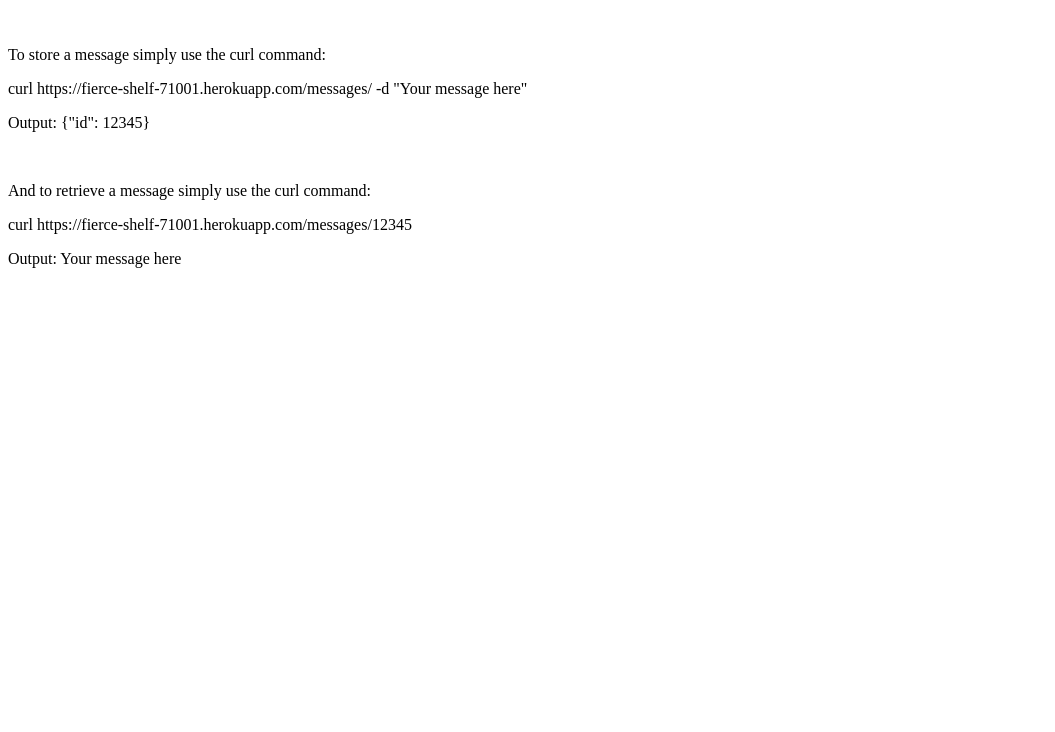
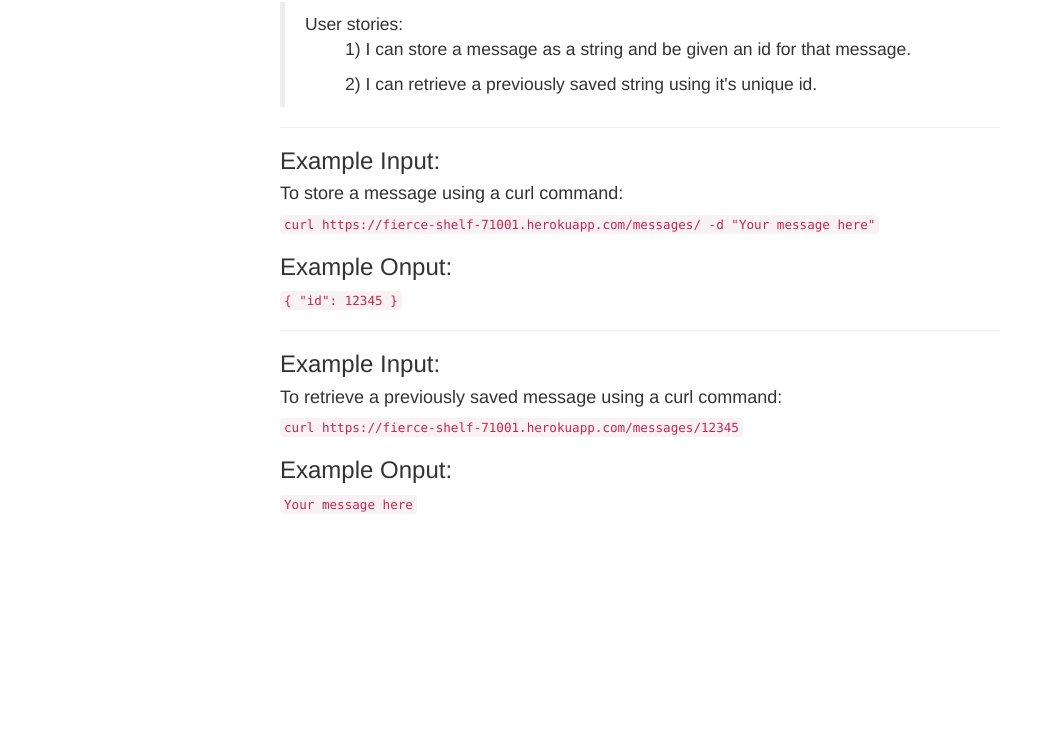
Before and after one commit to AndrewRMorgan/message-service, a plain HTML site: page static/index.html in a window 1280 px wide. Shown: the part 68-800 px from the top of the page, without its empty margins (0-1055 px from the left). Drawn offline with nearby package versions, Linux system fonts and the light colour scheme.

Commit message:
add main.css file and update index.html file

```diff
--- /dev/null
+++ b/static/css/main.css
@@ -0,0 +1,16 @@
+@media (min-width: 992px) {
+  .container {
+    width: 970px;
+  }
+}
+@media (min-width: 768px) {
+  .container {
+    width: 750px;
+  }
+}
+.container {
+    padding-right: 15px;
+    padding-left: 15px;
+    margin-right: auto;
+    margin-left: auto;
+}
--- a/static/index.html
+++ b/static/index.html
@@ -1,19 +1,35 @@
 <!DOCTYPE html>
 <html>
 <head>
-<title>Message Service</title>
+  <meta charset="UTF-8">
+  <title>Message Storage Microservice</title>
+  <meta http-equiv="X-UA-Compatible" content="IE=edge,chrome=1">
+  <meta name="description" content="Message Storage Microservice">
+  <meta name="author" content="AndrewRMorgan">
+  <meta name="viewport" content="width=device-width, initial-scale=1.0">
+  <link rel="stylesheet" href="https://maxcdn.bootstrapcdn.com/bootstrap/3.3.6/css/bootstrap.min.css">
+  <link rel="stylesheet" href="css/main.css">
 </head>
 <body>
-  <div>
-    <h1>Thanks for visiting Andy's Message Service</h1>
-    <br />
-    <p>To store a message simply use the curl command:</p>
-    <p>curl https://fierce-shelf-71001.herokuapp.com/messages/ -d "Your message here"</p>
-    <p>Output: {"id": 12345}</p>
-    <br />
-    <p>And to retrieve a message simply use the curl command:</p>
-    <p>curl https://fierce-shelf-71001.herokuapp.com/messages/12345</p>
-    <p>Output: Your message here</p>
+  <div class='container-fluid container'>
+    <h1>Message Storage Microservice</h1>
+    <blockquote>
+      User stories:
+      <ul>1) I can store a message as a string and be given an id for that message.</ul>
+      <ul>2) I can retrieve a previously saved string using it's unique id.</ul>
+    </blockquote>
+    <hr />
+    <h3>Example Input:</h3>
+    <h4>To store a message using a curl command:</h4>
+    <code>curl https://fierce-shelf-71001.herokuapp.com/messages/ -d "Your message here"</code>
+    <h3>Example Onput:</h3>
+    <code>{ "id": 12345 }</code>
+    <hr />
+    <h3>Example Input:</h3>
+    <h4>To retrieve a previously saved message using a curl command:</h4>
+    <code>curl https://fierce-shelf-71001.herokuapp.com/messages/12345</code>
+    <h3>Example Onput:</h3>
+    <code>Your message here</code>
   </div>
 </form>
 </body>
```
